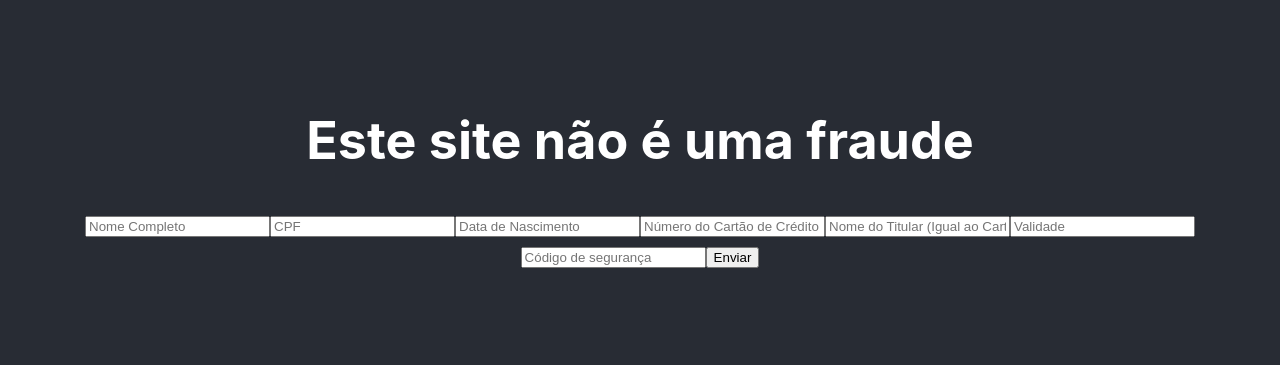
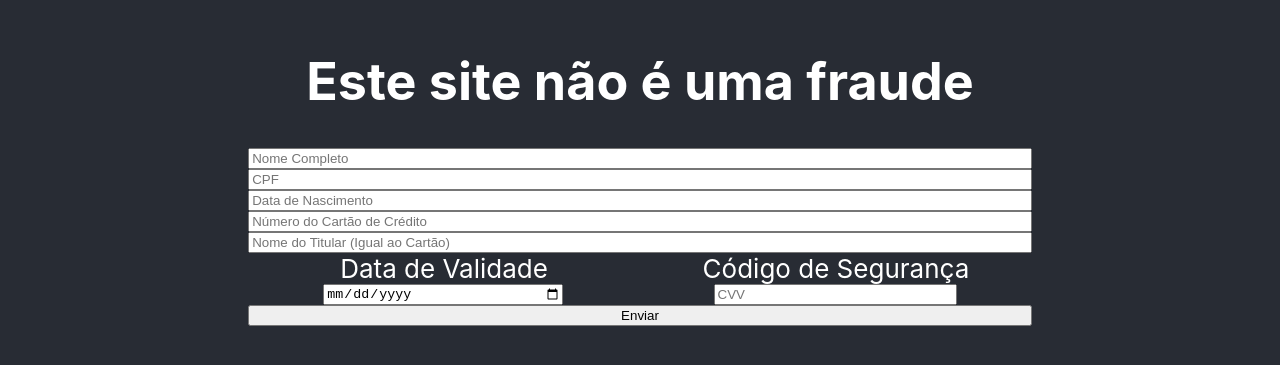
Before and after one commit to Kenzie-Academy-Brasil-Developers/react-atividade-s2-praticando-forms-igormgg, a React (Create React App) app: page / in a window 1280 px wide. Shown: the part 229-594 px from the top of the page. Built offline with nearby package versions, Linux system fonts and the light colour scheme.

Commit message:
feat: initial form stylization

```diff
--- a/src/Components/Form/index.js
+++ b/src/Components/Form/index.js
@@ -2,16 +2,20 @@ import "./styles.css";
 
 const Form = () => {
   return (
-    <div className="form_box">
+    <div>
       <h1>Este site não é uma fraude</h1>
-      <form>
+      <form className="form_box">
         <input placeholder="Nome Completo" />
         <input placeholder="CPF" />
         <input placeholder="Data de Nascimento" />
         <input placeholder="Número do Cartão de Crédito" />
         <input placeholder="Nome do Titular (Igual ao Cartão)" />
-        <input placeholder="Validade" />
-        <input placeholder="Código de segurança" />
+        <div className="form_box__expiry_code">
+          <p>Data de Validade</p>
+          <p>Código de Segurança</p>
+          <input placeholder="Validade" type="date" />
+          <input placeholder="CVV" />
+        </div>
         <button>Enviar</button>
       </form>
     </div>
--- a/src/Components/Form/styles.css
+++ b/src/Components/Form/styles.css
@@ -0,0 +1,19 @@
+.form_box {
+  display: flex;
+  flex-direction: column;
+}
+
+.form_box__expiry_code {
+  display: flex;
+  flex-wrap: wrap;
+  justify-content: space-around;
+}
+
+.form_box__expiry_code input {
+  width: 30%;
+}
+
+.form_box__expiry_code p {
+  width: 50%;
+  margin: 0px;
+}
```
